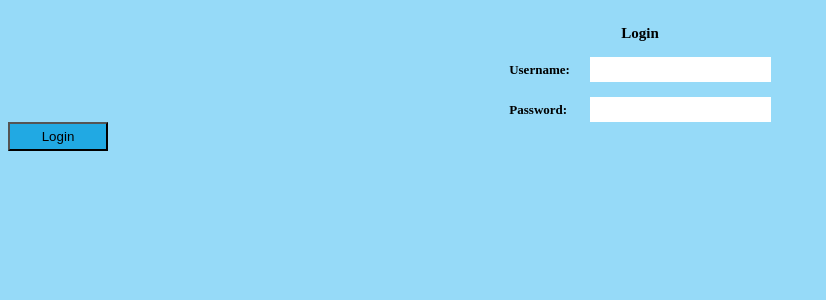
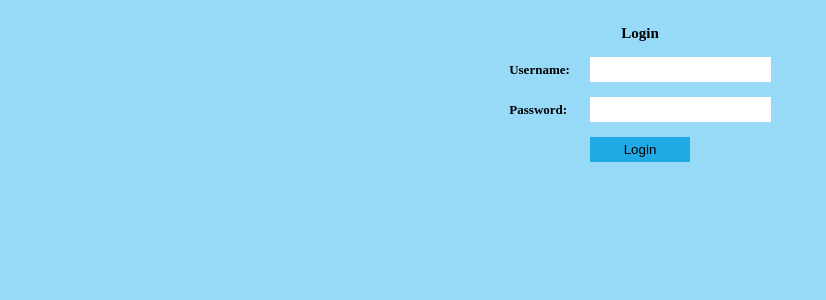
Before and after one commit to ZeroMortalZen/Fittness-App, a PHP site: page /login_register/pages/login.php in a window 1280 px wide. Shown: the part 66-366 px from the top of the page, without its empty margins (0-826 px from the left). Run offline with PHP 8.4, Linux system fonts and the light colour scheme.

Commit message:
update login button

```diff
--- a/css/home.css
+++ b/css/home.css
@@ -282,7 +282,8 @@ body{
     padding: 5px 10px;
     text-align: center;
     transition: 0.5s ease-in;
-
+    border: none;
+    margin: 15px auto;
 }
 .btn:hover {
     background-color: #169CD6;
```
